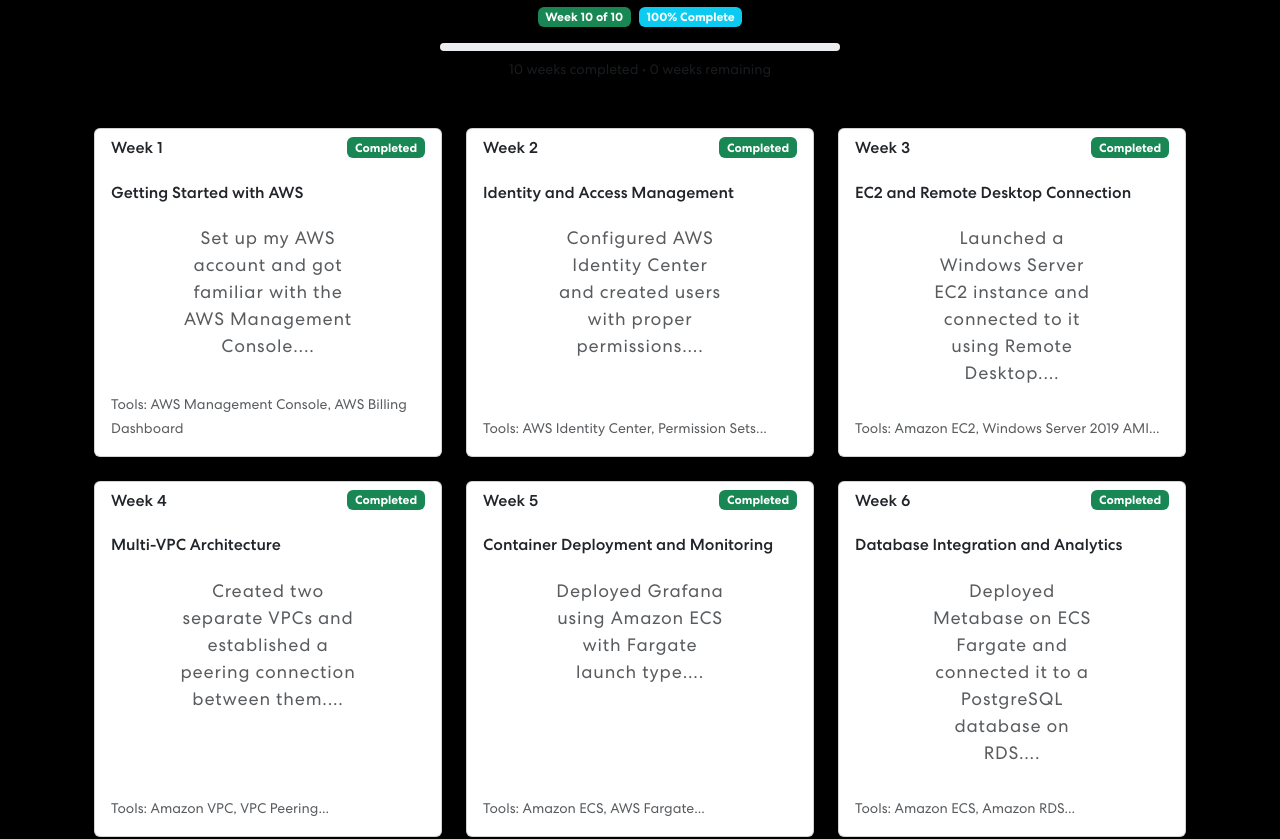
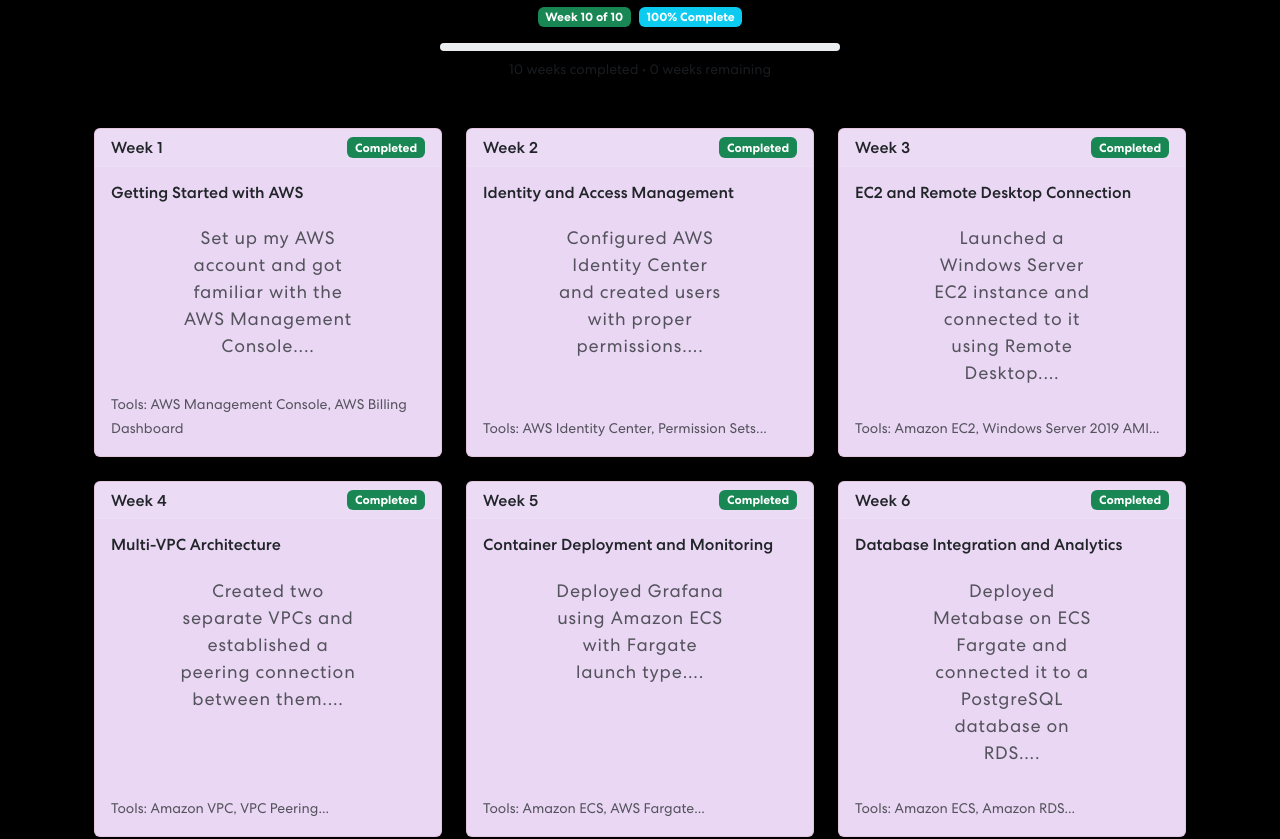
Before and after one commit to GiftM5/my-portfolio, a React (Create React App) app: page / in a window 1280 px wide. Shown: the part 2080-2919 px from the top of the page. Built offline with nearby package versions, Linux system fonts and the light colour scheme.

Commit message:
Changed the cards color

```diff
--- a/src/App.css
+++ b/src/App.css
@@ -1002,13 +1002,8 @@
 }
 
 .reason-card {
-  background-color: #1e1e2f; /* dark color for all cards by default */
+  background-color: #1e1e2f; /* dark color for the outside of the card */
   border: 1px solid rgba(255, 255, 255, 0.1);
-  border-radius: 15px;
-  height: 100%;
-  cursor: pointer;
-  transition: all 0.3s ease-in-out;
-  overflow: hidden;
 }
 
 .reason-card:hover,
--- a/src/components/CloudSecNetworck.js
+++ b/src/components/CloudSecNetworck.js
@@ -139,7 +139,7 @@
           <Col md={6} lg={4} key={week.id} className="mb-4">
             <Card
               className="h-100 cloudsec-week-card"
-              style={{ cursor: 'pointer', transition: 'transform 0.2s' }}
+              style={{ backgroundColor: '#e9d7f3ff', border: '1px solid rgba(184, 41, 41, 0.1)',cursor: 'pointer', transition: 'transform 0.2s' }}
               onClick={() => handleWeekClick(week)}
               onMouseEnter={(e) => e.currentTarget.style.transform = 'translateY(-5px)'}
               onMouseLeave={(e) => e.currentTarget.style.transform = 'translateY(0)'}
```
